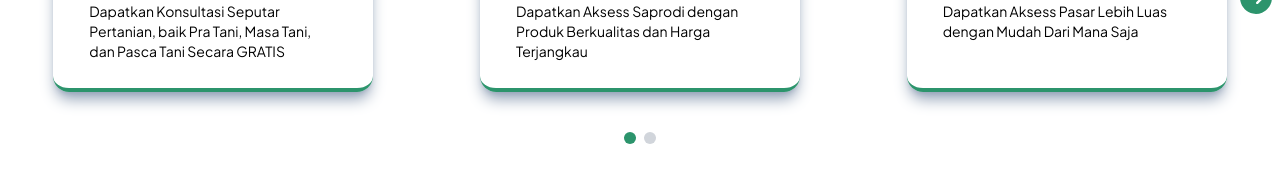
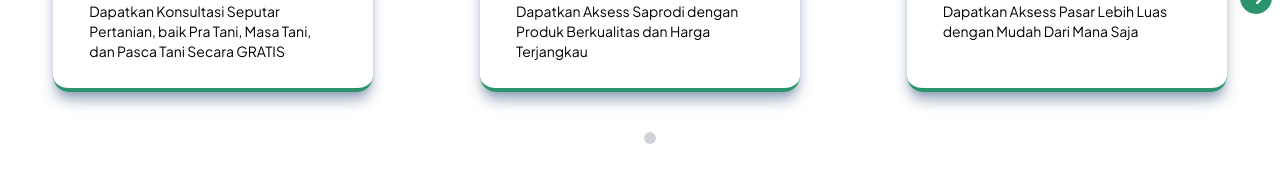
Before and after one commit to AbdanulIkhlas/agrofaster, a React (Vite) app: page / in a window 1280 px wide. Shown: the part 880-1061 px from the top of the page. Built offline with nearby package versions, Linux system fonts and the light colour scheme.

Commit message:
update props caraousel

```diff
--- a/src/components/fragments/Caraousel.jsx
+++ b/src/components/fragments/Caraousel.jsx
@@ -2,7 +2,7 @@ import { useState, useEffect } from "react";
 import CardLayanan from "./CardLayanan";
 import PropTypes from "prop-types";
 
-const Carousel = ({ data }) => {
+const Carousel = ({ data, srcLeftButtonPath, srcRightButtonPath, bulletsColor }) => {
   const [currentSlide, setCurrentSlide] = useState(0);
   const [cardsPerSlide, setCardsPerSlide] = useState(3);
 
@@ -50,7 +50,7 @@ const Carousel = ({ data }) => {
           disabled={currentSlide === 0}
         >
           <img
-            src="../../svg/left-arrow.svg"
+            src={srcLeftButtonPath}
             alt="left arrow"
             className="w-8 h-8 fill-current text-[#2C946C]"
           />
@@ -82,7 +82,7 @@ const Carousel = ({ data }) => {
           disabled={currentSlide >= totalSlides - 1}
         >
           <img
-            src="../../svg/right-arrow.svg"
+            src={srcRightButtonPath}
             alt="right arrow"
             className="w-8 h-8 fill-current text-[#2C946C]"
           />
@@ -94,7 +94,7 @@ const Carousel = ({ data }) => {
           <div
             key={index}
             className={`w-3 h-3 rounded-full cursor-pointer ${
-              index === currentSlide ? "bg-[#2C946C]" : "bg-gray-300"
+              index === currentSlide ? `bg-[${bulletsColor}]` : "bg-gray-300"
             }`}
             onClick={() => goToSlide(index)}
           ></div>
@@ -107,6 +107,9 @@ const Carousel = ({ data }) => {
 // PropTypes data
 Carousel.propTypes = {
   data: PropTypes.array.isRequired,
+  srcLeftButtonPath: PropTypes.string.isRequired,
+  srcRightButtonPath: PropTypes.string.isRequired,
+  bulletsColor: PropTypes.string.isRequired,
 };
 
 export default Carousel;
--- a/src/components/layouts/BerandaService.jsx
+++ b/src/components/layouts/BerandaService.jsx
@@ -8,7 +8,12 @@ const BerandaService = () => {
       <section className="py-4 md:py-8">
         {/* layanan tampilan tablet dan dekstop */}
         <div className="hidden  md:block">
-          <Caraousel data={services} />
+          <Caraousel
+            data={services}
+            srcLeftButtonPath={`../../svg/left-arrow.svg`}
+            srcRightButtonPath={`../../svg/right-arrow.svg`}
+            bulletsColor={`#2C946C`}
+          />
         </div>
         {/* layanan tampilan mobile */}
         <div className="block md:hidden">
```
